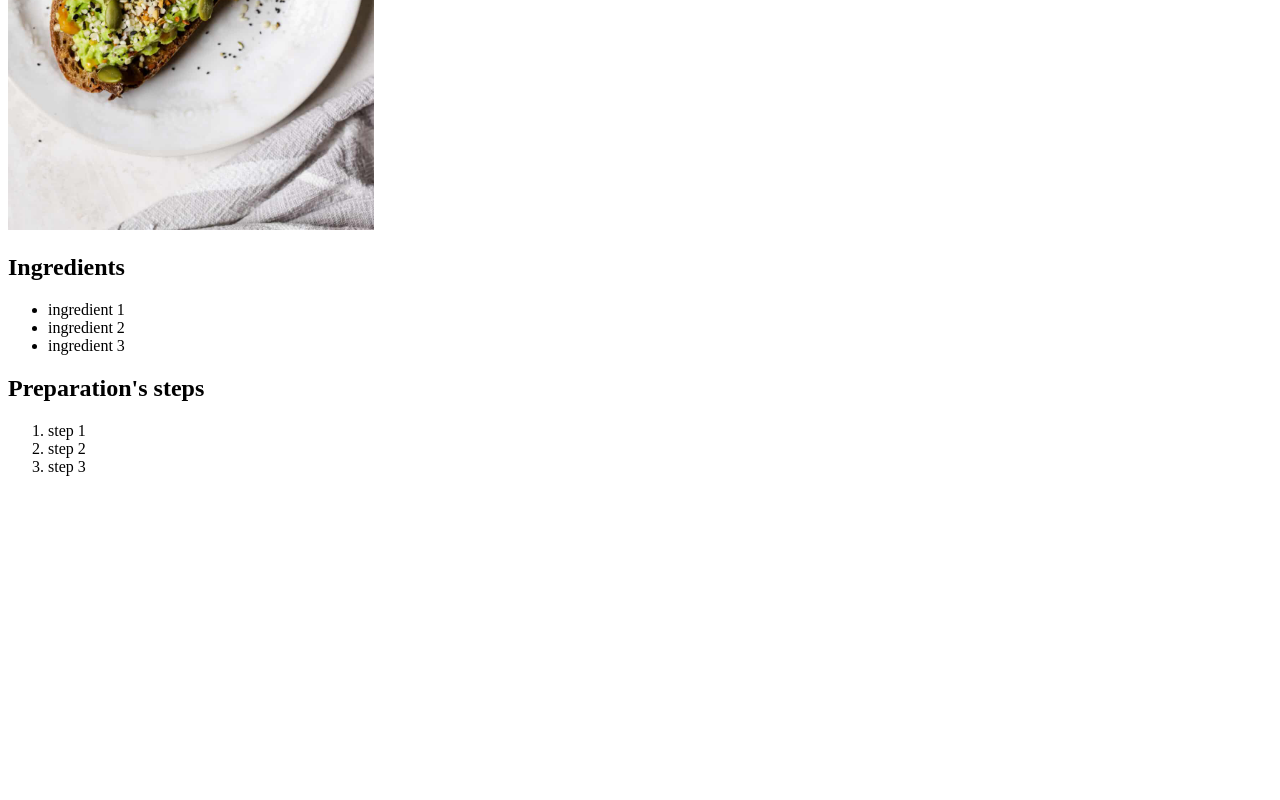
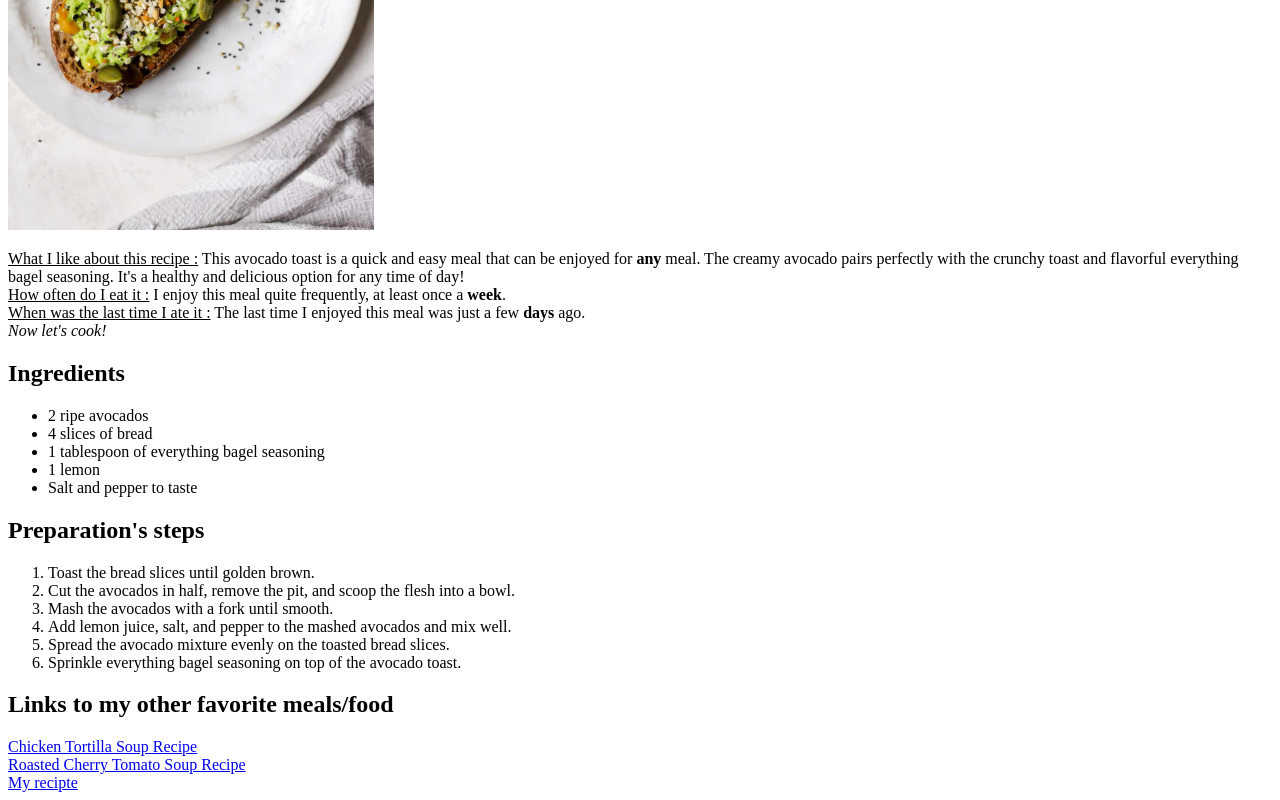
Before and after one commit to bricio-imbiki/w2_html-my_recipe, a plain HTML site: page index.html in a window 1280 px wide. Shown: the part 399-1199 px from the top of the page. Before the commit the page ends 891 px from the top, so only its background shows below. Drawn offline with Linux system fonts and the light colour scheme.

Commit message:
links-section

```diff
--- a/index.html
+++ b/index.html
@@ -12,17 +12,36 @@
       src="assets/avocado-toast-with-everything-bagel-seasoning-4-1024x1536.jpg"
       alt="recipe meal"
     />
+	<P>
+		<u>What I like about this recipe :</u> This avocado toast is a quick and easy meal that can be enjoyed for <strong>any</strong> meal. The creamy avocado pairs perfectly with the crunchy toast and flavorful everything bagel seasoning. It's a healthy and delicious option for any time of day! <br>
+		<u>How often do I eat it :</u> I enjoy this meal quite frequently, at least once a <strong>week</strong>. <br>
+		<u>When was the last time I ate it :</u> The last time I enjoyed this meal was just a few <strong>days</strong> ago. <br>
+		<i>Now let's cook!</i>
+	</P>
     <h2>Ingredients</h2>
-    <ul>
-      <li>ingredient 1</li>
-      <li>ingredient 2</li>
-      <li>ingredient 3</li>
-    </ul>
-    <h2>Preparation's steps</h2>
-    <ol>
-	  <li>step 1</li>
-	  <li>step 2</li>
-	  <li>step 3</li>
+	<ul>
+	  <li>2 ripe avocados</li>
+	  <li>4 slices of bread</li>
+	  <li>1 tablespoon of everything bagel seasoning</li>
+	  <li>1 lemon</li>
+	  <li>Salt and pepper to taste</li>
+	</ul>
+	<h2>Preparation's steps</h2>
+	<ol>
+	  <li>Toast the bread slices until golden brown.</li>
+	  <li>Cut the avocados in half, remove the pit, and scoop the flesh into a bowl.</li>
+	  <li>Mash the avocados with a fork until smooth.</li>
+	  <li>Add lemon juice, salt, and pepper to the mashed avocados and mix well.</li>
+	  <li>Spread the avocado mixture evenly on the toasted bread slices.</li>
+	  <li>Sprinkle everything bagel seasoning on top of the avocado toast.</li>
 	</ol>
+	<h2>Links to my other favorite meals/food</h2>
+    <a href="https://www.rootsandradishes.com/chicken-tortilla-soup/">Chicken Tortilla Soup Recipe</a>
+</br>
+    <a href="https://www.rootsandradishes.com/roasted-cherry-tomato-soup/" target="_blank">Roasted Cherry Tomato Soup Recipe</a>
+</br>
+	<a href="#my-own-section">My recipte</a>
+
+
   </body>
 </html>
```
